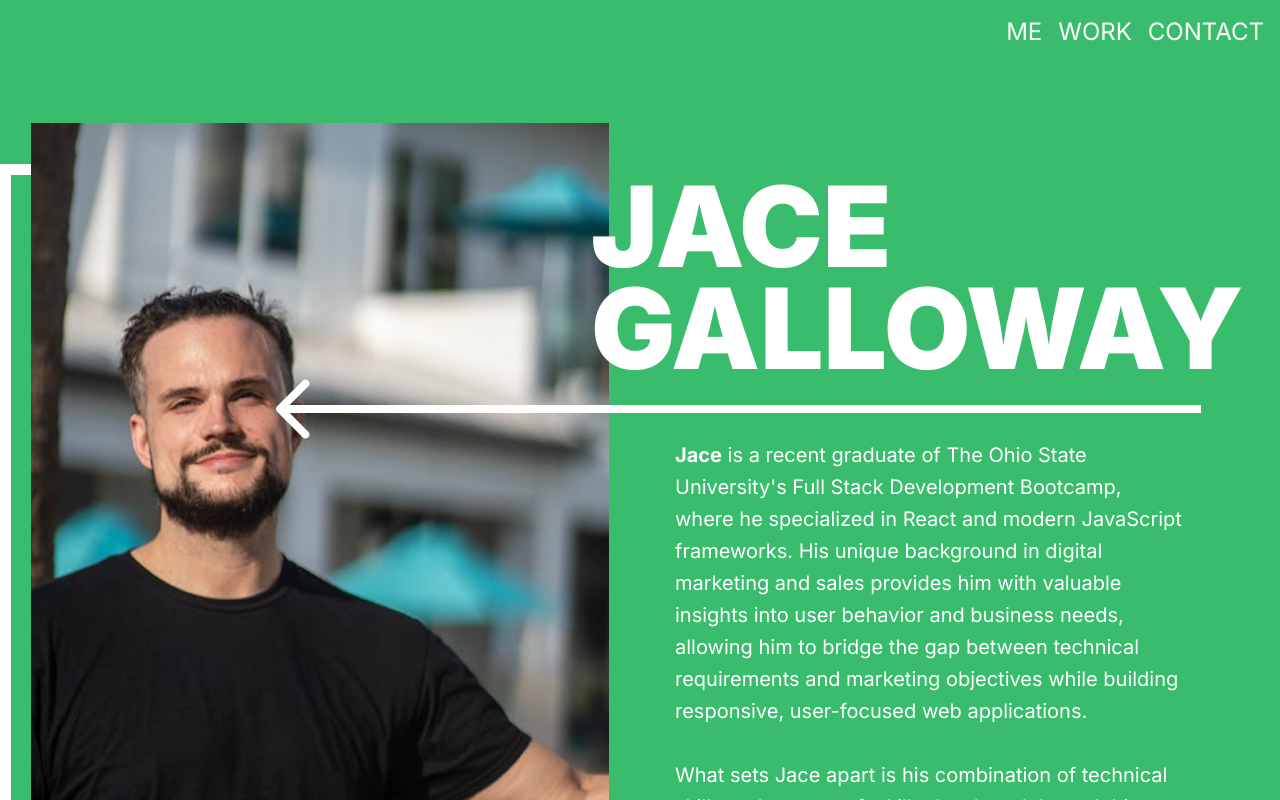
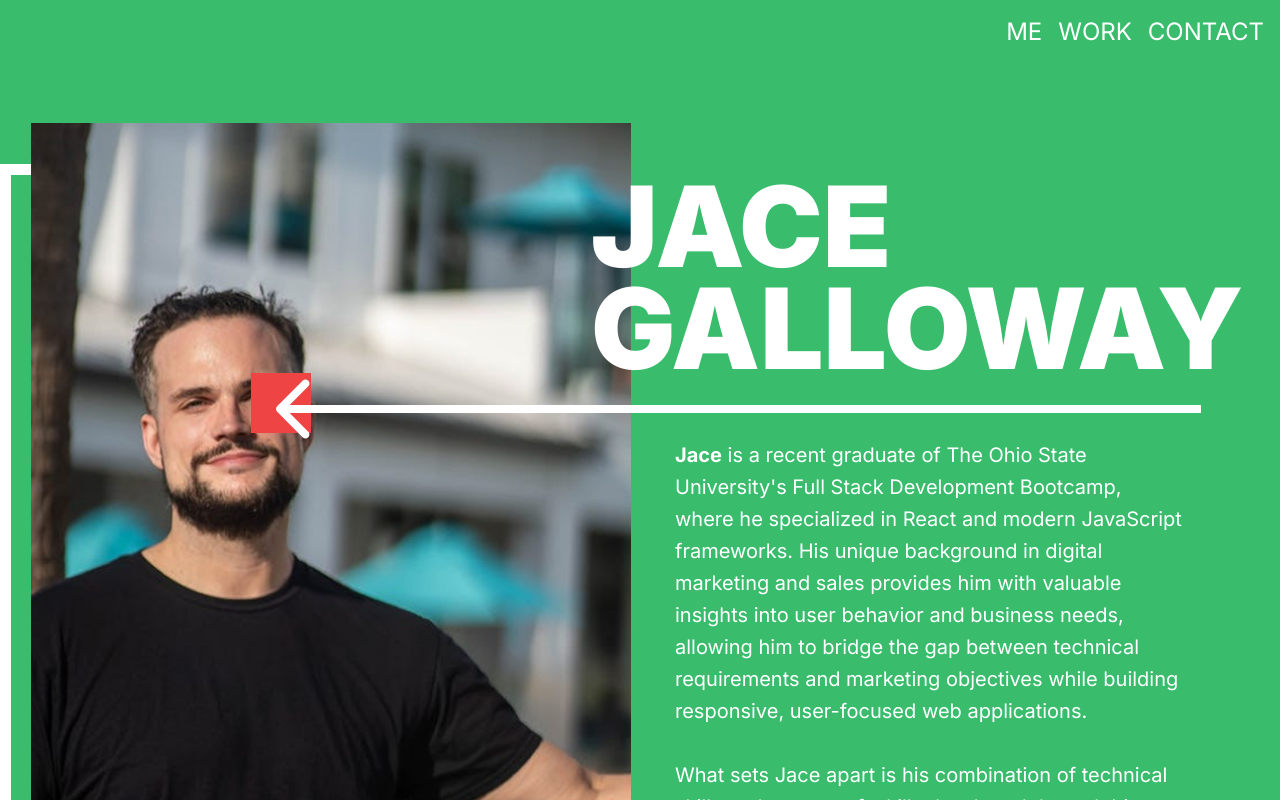
Before and after one commit to JaceG/Jace-Portfolio, a Next.js app: page / in a window 1280 px wide. Shown: the top 800 px of the page. Built offline with nearby package versions, Linux system fonts and the light colour scheme.

Commit message:
started work on forumla for Me image and arrow

```diff
--- a/src/app/globals.css
+++ b/src/app/globals.css
@@ -11,3 +11,10 @@ body {
   height: unset !important;
   max-width: unset !important;
 }
+
+.face-tracking {
+  left: 220px;
+  width: 60px;
+  height: 60px;
+  top: 250px;
+}
--- a/src/components/me/index.js
+++ b/src/components/me/index.js
@@ -1,10 +1,62 @@
+'use client';
 /* eslint-disable @next/next/no-img-element */
 import Image from 'next/image';
 import me from '@/assets/me.png';
 import { SocialIcon } from 'react-social-icons';
 import Section from '../section';
+import { useRef } from 'react';
 
 export default function Me() {
+	const isDraggingRef = useRef(null);
+	const imageRef = useRef(null);
+	const svgRef = useRef(null);
+	const mouseStartImageRef = useRef({ x: 0, y: 0 });
+	const faceTrackingRef = useRef(null);
+	const handleImageMouseDown = (e) => {
+		debugger;
+		isDraggingRef.current = true;
+		mouseStartImageRef.current = {
+			x: e.clientX,
+			y: e.clientY,
+		};
+	};
+
+	const handleImageMouseUp = () => {
+		isDraggingRef.current = false;
+		imageRef.current.style.left = '0px';
+		imageRef.current.style.top = '0px';
+		svgRef.current.style.transform = 'rotate(0deg)';
+	};
+
+	const handleImageMouseMove = (e) => {
+		debugger;
+		if (!isDraggingRef.current) return;
+		const mouseX = e.clientX;
+		const mouseY = e.clientY;
+		const distanceX = mouseX - mouseStartImageRef.current.x;
+		const distanceY = mouseY - mouseStartImageRef.current.y;
+		mouseStartImageRef.current = {
+			x: mouseX,
+			y: mouseY,
+		};
+		console.log(imageRef.current);
+		const imageLeft =
+			parseInt(imageRef.current.style.left?.replace('px', '')) || 0;
+
+		const imageTop =
+			parseInt(imageRef.current.style.top?.replace('px', '')) || 0;
+		imageRef.current.style.left = `${imageLeft + distanceX}px`;
+		imageRef.current.style.top = `${imageTop + distanceY}px`;
+		const faceTrackerRect = faceTrackingRef.current.getBoundingClientRect();
+		const radians = Math.atan2(faceTrackerRect.y, faceTrackerRect.x);
+
+		let degrees = Math.ceil(radians * (180 / Math.PI));
+		// if (faceTrackerRect.y >= svgRef.current.getBoundingClientRect().y) {
+		// 	degrees *= -1;
+		// }
+		svgRef.current.style.transform = `rotate(${degrees}deg)`;
+	};
+
 	const socialLinks = [
 		{
 			url: 'https://github.com/JaceG',
@@ -35,6 +87,7 @@ export default function Me() {
 									Galloway
 								</h1>
 								<img
+									ref={svgRef}
 									src={'/line.svg'}
 									alt='Line'
 									className='about-img relative xl:right-[315px] md:right-[175px] xl:w-[925px] md:w-[550px] hidden md:block'
@@ -45,12 +98,25 @@ export default function Me() {
 									className='about-img relative xl:right-[300px] md:right-[150px] xl:w-[925px] md:w-[550px] md:hidden block top-8'
 								/>
 							</div>
-							<Image
-								src={me}
-								alt='Me'
-								className='md:max-w-auto object-cover absolute md:left-5 md:bottom-[30px] bottom-[25px] left-6 xl:w-[600px] xl:h-[800px] md:w-[360px] h-full w-full'
-							/>
+							<div
+								className='md:max-w-auto object-cover absolute md:left-5 md:bottom-[30px] bottom-[25px] left-6 xl:w-[600px] xl:h-[800px] md:w-[360px] h-full w-full '
+								ref={imageRef}
+								onMouseDown={handleImageMouseDown}
+								onMouseUp={handleImageMouseUp}
+								onMouseOut={handleImageMouseUp}
+								onMouseMove={handleImageMouseMove}>
+								<div
+									className='w-[250px] h-[250px] absolute face-tracking bg-red-500'
+									ref={faceTrackingRef}></div>
+								<Image
+									draggable={false}
+									src={me}
+									alt='Me'
+									className='object-cover h-full w-full'
+								/>
+							</div>
 						</div>
+
 						<div className='flex md:justify-between justify-center items-center md:flex-row flex-col md:mt-[50px] mt-8'>
 							<div className='flex xl:gap-4 md:gap-2 gap-10'>
 								{socialLinks.map((link, index) => (
```
